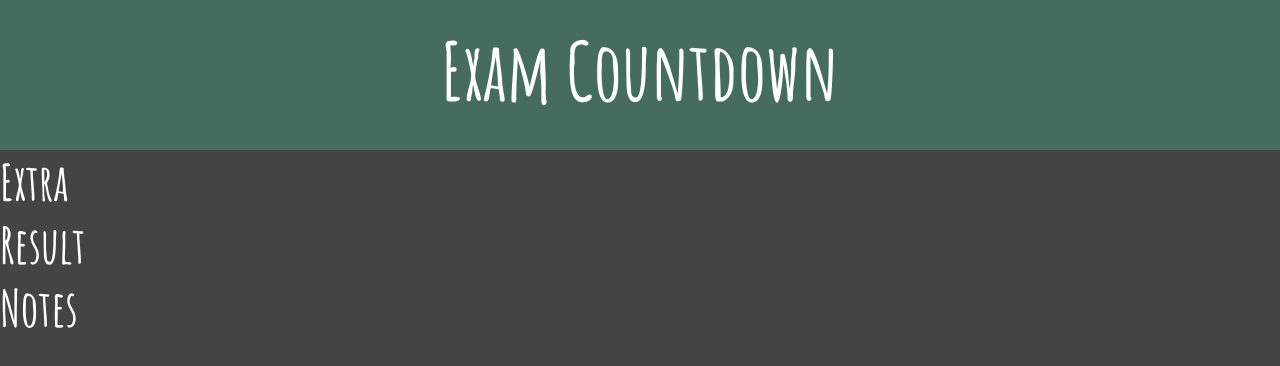
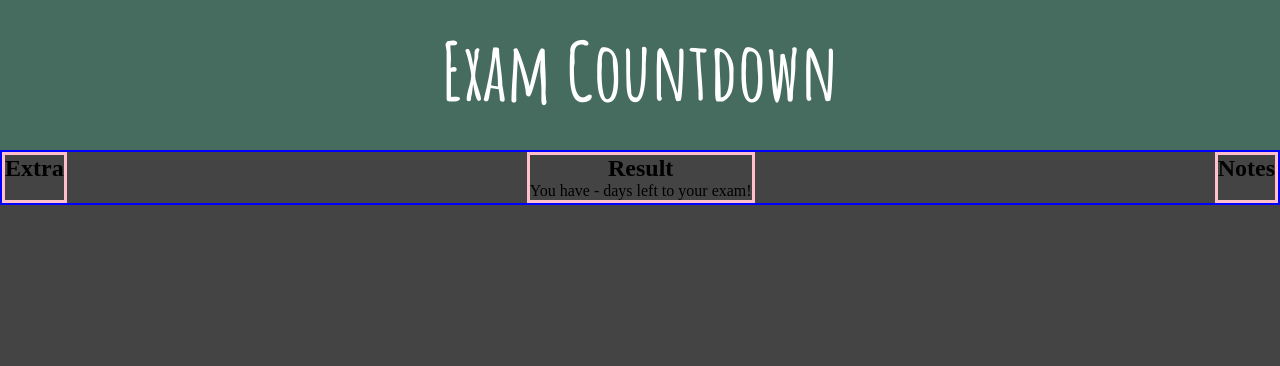
Before and after one commit to indiehjarta/Exam-Countdown, a plain HTML site: page index.html in a window 1280 px wide. Drawn offline with Linux system fonts and the light colour scheme.

Commit message:
Changing to flex instead

```diff
--- a/index.html
+++ b/index.html
@@ -11,15 +11,15 @@
     <header>
         <h1>Exam Countdown</h1>
     </header>
-    <div class="boards">
-        <div class="board" id="extra-result">
+    <div class="container">
+        <div class="item" id="extra-result">
             <h2>Extra</h2>
         </div>
-        <div class="board" id="front-result">
+        <div class="item" id="front-result">
             <h2>Result</h2>
-            <!--<p>You have - days left to your exam!</p>-->
+            <p>You have - days left to your exam!</p>
         </div>
-        <div class="board" id="notes">
+        <div class="item" id="notes">
             <h2>Notes</h2>
         </div>
     </div>
--- a/styles.css
+++ b/styles.css
@@ -21,8 +21,36 @@ header > h1 {
     text-align: center;
 }
 
-h2 {
+.container {
+    display: flex;
+    justify-content: space-between;
+    border: 2px solid blue;
+}
+
+.item {
+    border: 3px solid pink;
+    text-align: center;
+}
+/*
+.boards {
+    text-align: center;
+    margin-top: 40px;
+}
+
+.board {
+    background-color: #222;
+    display: inline-block;
+    width: 500px;
+    height: 740px;
+    margin: 0 40px;
+}
+
+.board > h2 {
     font-family: 'Amatic SC', cursive;
     font-size: 50px;
     color: #FFF;
+    padding: 30px;
 }
+
+/* #f5697c ---- eraser
+/* #ffa703 ---- pencil
```
